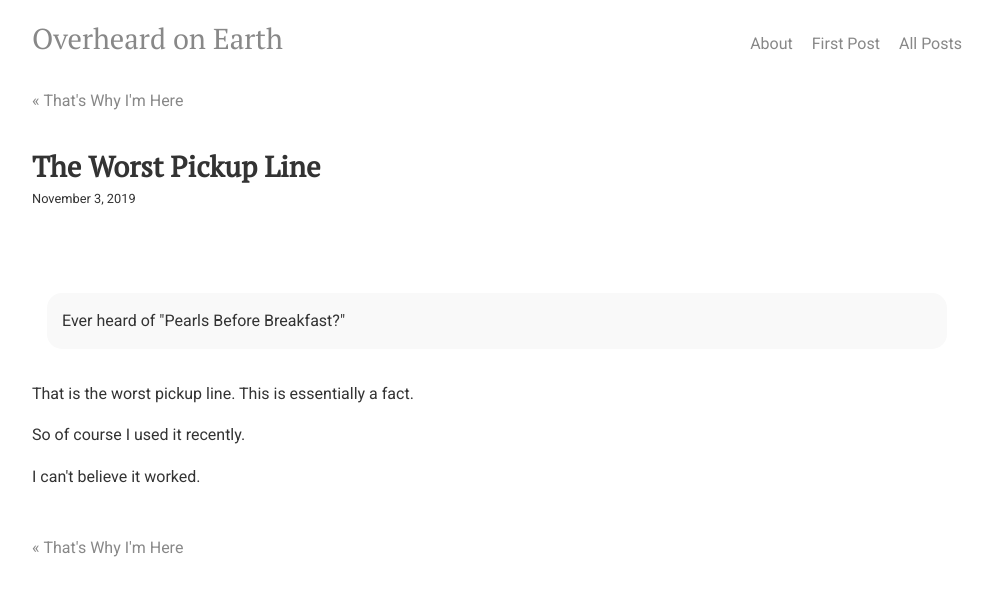
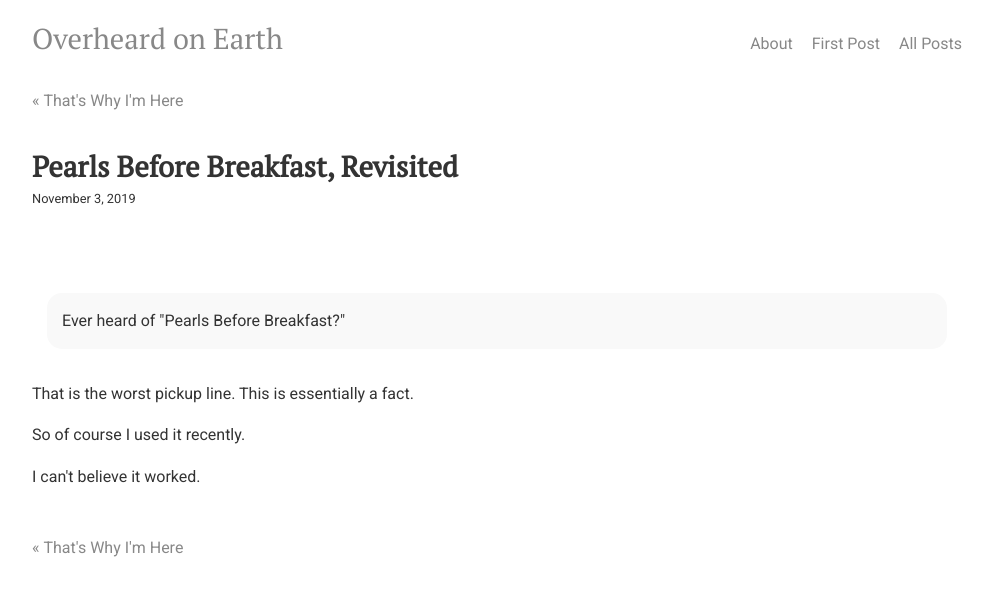
Before and after one commit to overheardonearth/overheardonearth.github.io, a Jekyll site: the page built from _posts/2019-11-03-pearls-before-breakfast-revisited.html, in a window 1280 px wide. Shown: the top 596 px of the page, without its empty margins (143-1135 px from the left). Built offline with Jekyll 4.4.1, drawn with Linux system fonts in a browser that asks for light colours; comment, search, counter and statistics services are not loaded.

Commit message:
Update and rename 2019-11-03-the-worst-pickup-line.html to 2019-11-03-pearls-before-breakfast-revisited.html

```diff
--- a/_posts/2019-11-03-the-worst-pickup-line.html
+++ b/_posts/2019-11-03-pearls-before-breakfast-revisited.html
@@ -1,6 +1,6 @@
 ---
 layout: post
-title: The Worst Pickup Line
+title: Pearls Before Breakfast, Revisited
 comments: true
 date: 2019-11-03
 ---
```
